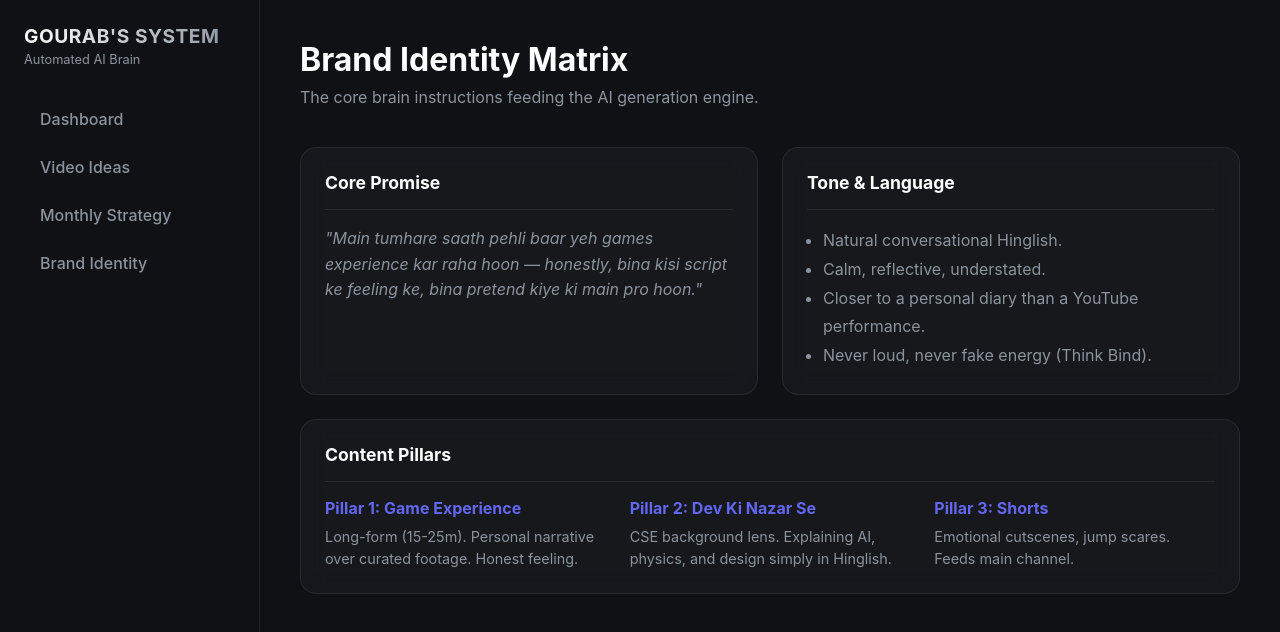
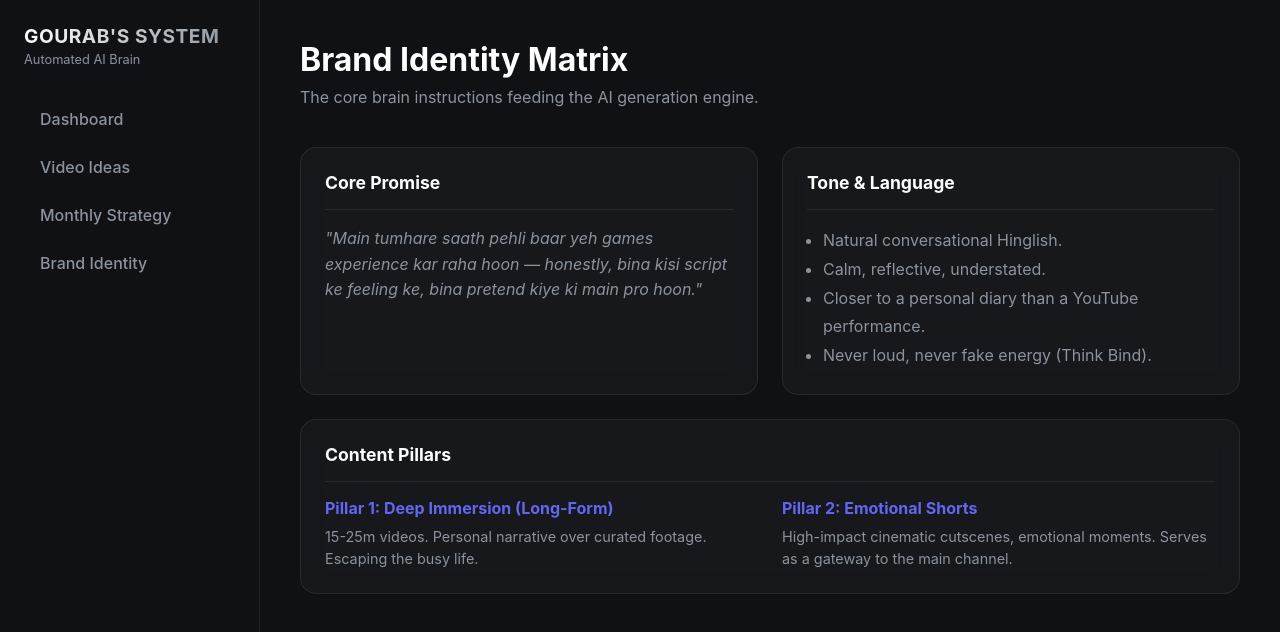
Before and after one commit to Gourabbabu/youtube-automation, a Next.js app: page /brand in a window 1280 px wide. Shown: the top 632 px of the page. Built offline with nearby package versions, Linux system fonts and the light colour scheme.

Commit message:
Remove Developer pillar from Brand Identity page

```diff
--- a/src/app/brand/page.jsx
+++ b/src/app/brand/page.jsx
@@ -29,18 +29,13 @@ export default function BrandPage() {
           <div style={{ display: 'grid', gridTemplateColumns: 'repeat(auto-fit, minmax(250px, 1fr))', gap: '24px' }}>
 
             <div>
-              <h4 style={{ color: 'var(--accent)', marginBottom: '8px' }}>Pillar 1: Game Experience</h4>
-              <p style={{ fontSize: '0.9rem', color: 'var(--text-secondary)', lineHeight: '1.5' }}>Long-form (15-25m). Personal narrative over curated footage. Honest feeling.</p>
+              <h4 style={{ color: 'var(--accent)', marginBottom: '8px' }}>Pillar 1: Deep Immersion (Long-Form)</h4>
+              <p style={{ fontSize: '0.9rem', color: 'var(--text-secondary)', lineHeight: '1.5' }}>15-25m videos. Personal narrative over curated footage. Escaping the busy life.</p>
             </div>
 
             <div>
-              <h4 style={{ color: 'var(--accent)', marginBottom: '8px' }}>Pillar 2: Dev Ki Nazar Se</h4>
-              <p style={{ fontSize: '0.9rem', color: 'var(--text-secondary)', lineHeight: '1.5' }}>CSE background lens. Explaining AI, physics, and design simply in Hinglish.</p>
-            </div>
-
-            <div>
-              <h4 style={{ color: 'var(--accent)', marginBottom: '8px' }}>Pillar 3: Shorts</h4>
-              <p style={{ fontSize: '0.9rem', color: 'var(--text-secondary)', lineHeight: '1.5' }}>Emotional cutscenes, jump scares. Feeds main channel.</p>
+              <h4 style={{ color: 'var(--accent)', marginBottom: '8px' }}>Pillar 2: Emotional Shorts</h4>
+              <p style={{ fontSize: '0.9rem', color: 'var(--text-secondary)', lineHeight: '1.5' }}>High-impact cinematic cutscenes, emotional moments. Serves as a gateway to the main channel.</p>
             </div>
 
           </div>
```
